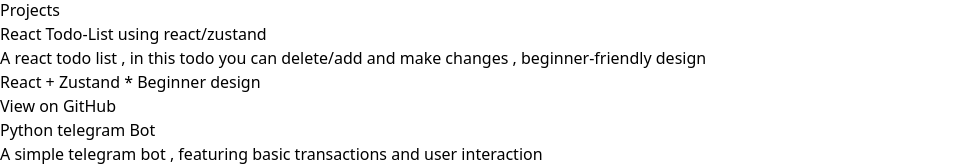
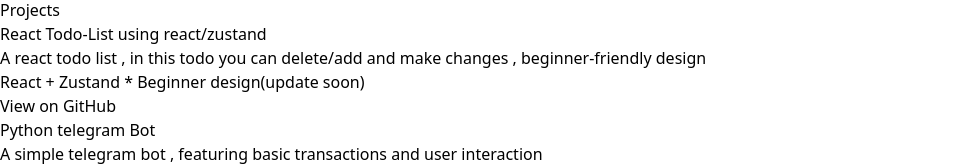
Before and after one commit to zoll-h1/Portfolio, a React (Vite) app: page / in a window 1280 px wide. Shown: the part 362-528 px from the top of the page, without its empty margins (0-965 px from the left). Built offline with nearby package versions, Linux system fonts and the light colour scheme.

Commit message:
Update technology description for React Todo-List

```diff
--- a/src/components/layout/Projects.jsx
+++ b/src/components/layout/Projects.jsx
@@ -5,7 +5,7 @@
   { title : "React Todo-List using react/zustand",
     desc:"A react todo list , in this todo you can delete/add and make changes , beginner-friendly design",
     link:"https://github.com/zoll-h1/todo-list.git",
-    tech:"React + Zustand * Beginner design",
+    tech:"React + Zustand * Beginner design(update soon)",
   },
   { title : "Python telegram Bot",
     desc:"A simple telegram bot ,  featuring basic transactions and user interaction",
```
